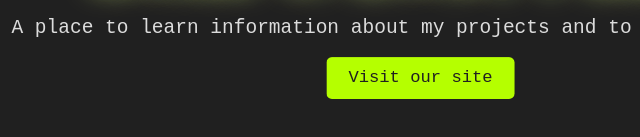
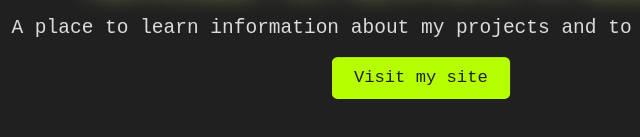
Before and after one commit to Wolfur1/wolfur1.github.io, a plain HTML site: page index.html in a window 1280 px wide. Shown: the part 375-512 px from the top of the page, 219-859 px from the left. Drawn offline with Linux system fonts and the light colour scheme.

Commit message:
Update index.html

```diff
--- a/index.html
+++ b/index.html
@@ -69,7 +69,7 @@
     <div id="container">
         <h1>Welcome to Wolfuri's Website</h1>
         <p>A place to learn information about my projects and to join my comunity</p>
-        <a href="https://wolfur1.github.io/info" class="button">Visit our site</a>
+        <a href="https://wolfur1.github.io/info" class="button">Visit my site</a>
     </div>
 </body>
 </html>
```
